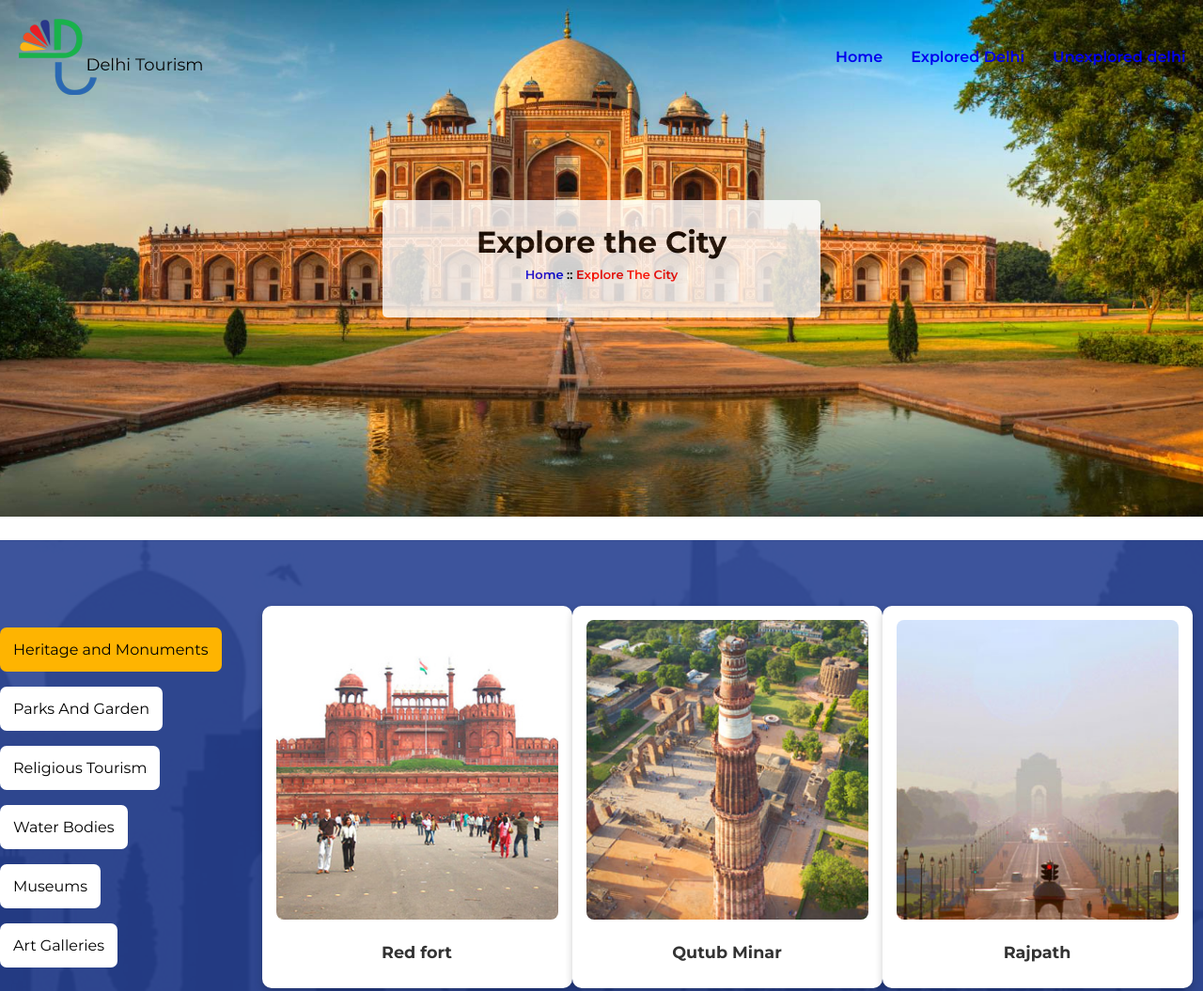
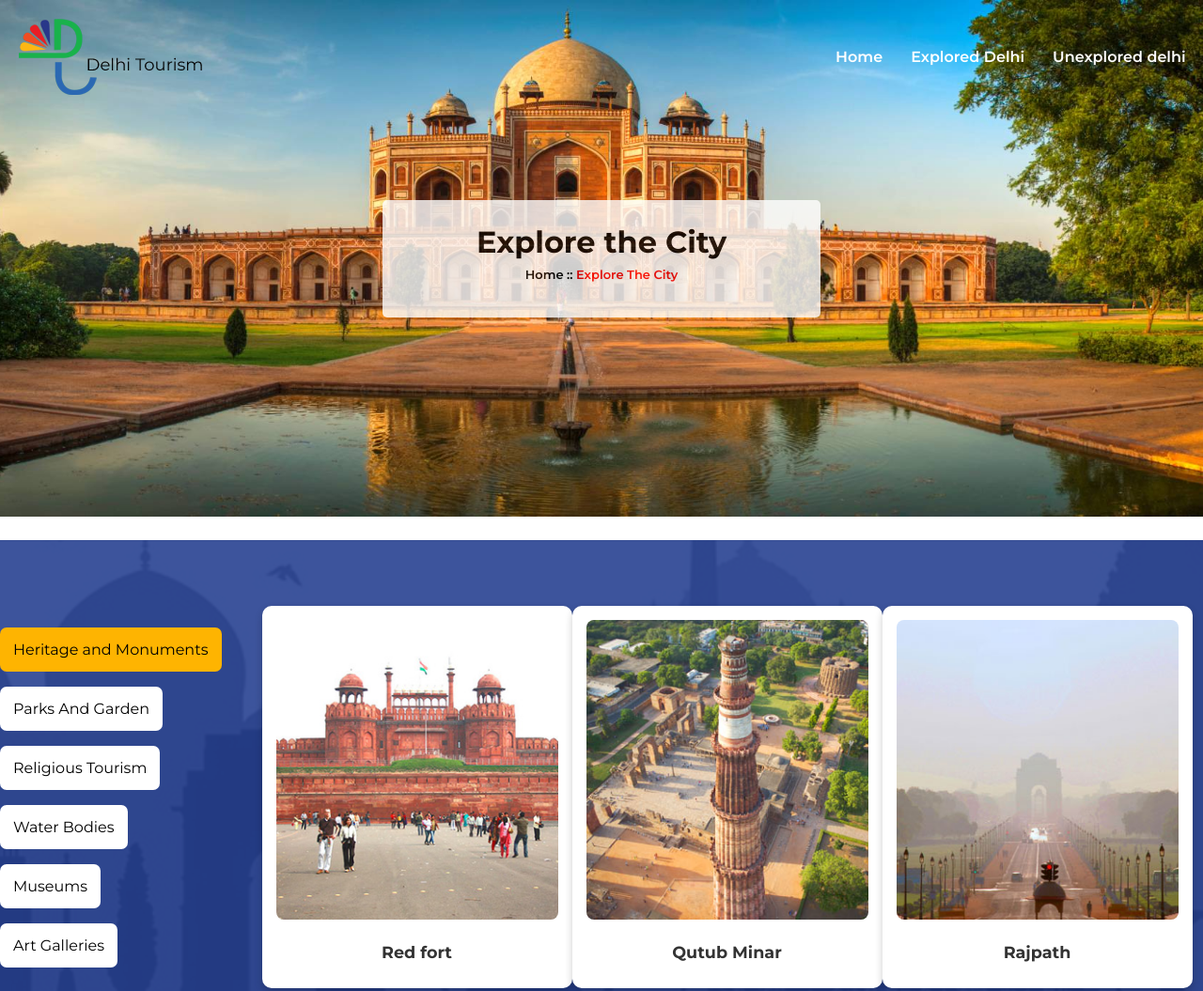
Before and after one commit to ash-dodek/sem1wd, a plain HTML site: page index.html in a window 1280 px wide. Shown: the top 1055 px of the page at 94% size. Drawn offline with Linux system fonts and the light colour scheme.

Commit message:
color fix

```diff
--- a/css/homemain.css
+++ b/css/homemain.css
@@ -65,6 +65,9 @@ a:visited{
     /* color: black; */
     color: unset;
 }
+a:link{
+    color: unset;
+}
 .emptydiv{
     height: 25px;
     width: 100%;
```
